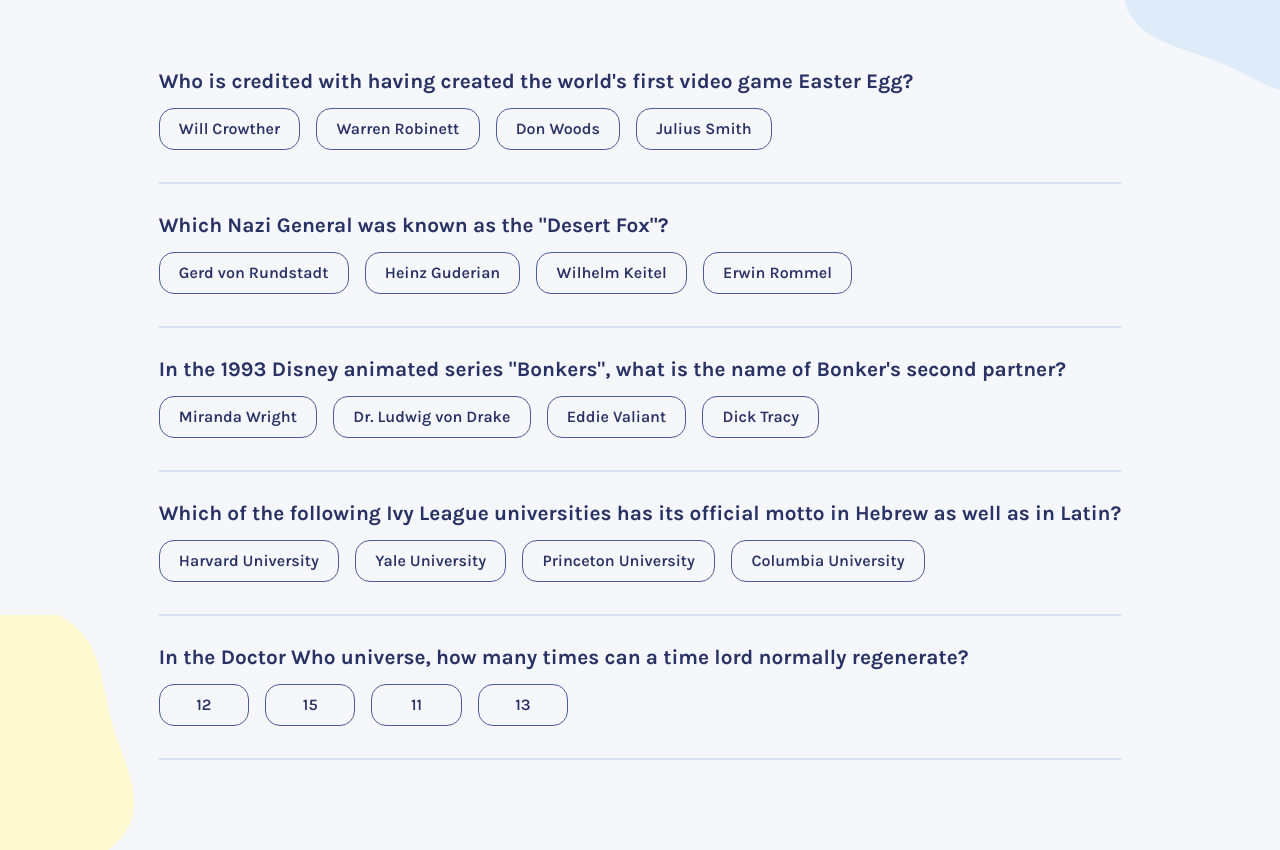
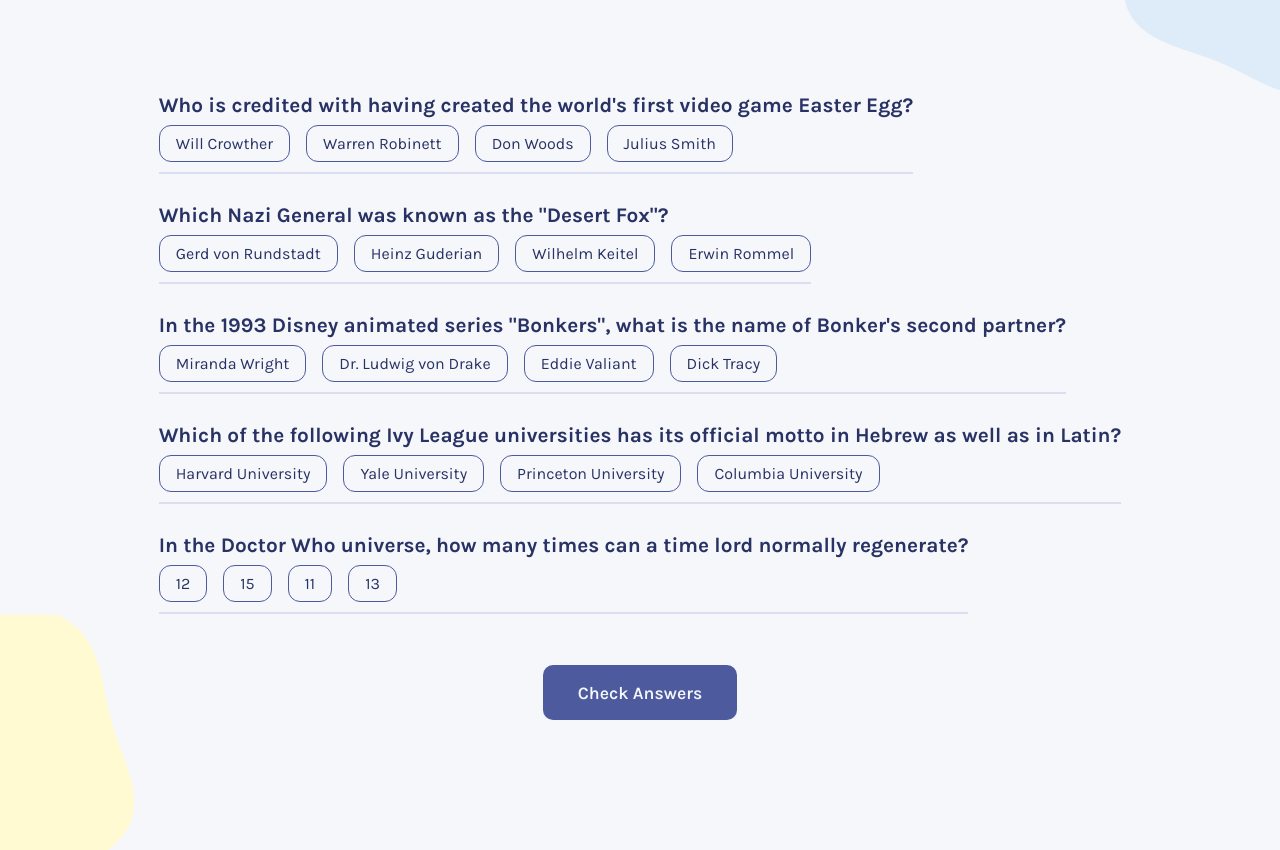
Before and after one commit to nils-n/open-trivia, a React (Vite) app: page / in a window 1280 px wide. Both pictures are taken after a click on the button "Start quiz". Shown: the top 850 px of the page. Built offline with nearby package versions, Linux system fonts and the light colour scheme.

Commit message:
refactor inputs as radio buttons

```diff
--- a/src/App.css
+++ b/src/App.css
@@ -35,9 +35,21 @@
 }
 
 /* Trivia Component*/
+
+.trivia--form {
+  display: grid;
+  flex-direction: column;
+  justify-items: left;
+  gap: 1em;
+}
+.trivia--btn {
+  width: max-content;
+  justify-self: center;
+  margin-top: 2em;
+}
+
 .trivia--item {
   border-bottom: 2px solid #dbdef0;
-  padding: 1em 0 1em;
 }
 
 .trivia--question {
@@ -56,11 +68,22 @@
   margin-bottom: 1em;
 }
 
-.trivia--option {
-  border: 0.8px solid #4d5b9e;
-  padding: 0.5em 1.2em;
-  border-radius: 15px;
-  min-width: 50px;
-  text-align: center;
-  font-weight: 600;
+.trivia--answers input[type="radio"] {
+  opacity: 0;
+  position: fixed;
+  width: 0;
 }
+
+.trivia--answers label {
+  background: #f5f7fb;
+  border: 1px solid #4d5b9e;
+  border-radius: 12px;
+  padding: 0.5em 1em;
+  cursor: pointer;
+  font-family: "Karla", sans-serif;
+}
+
+.trivia--answers input[type="radio"]:checked + label {
+  background: #d6dbf5;
+  border: none;
+}
--- a/src/components/Trivia.jsx
+++ b/src/components/Trivia.jsx
@@ -1,20 +1,28 @@
 import { decode } from "html-entities";
 
 export function Trivia(props) {
+  console.log(props.allQuestions);
   const questionsEl = props.allQuestions.map((questionData) => {
+    // create JSX for the option
+    console.log("questionData is ;", questionData);
     const options = questionData.options.map((option, ix) => {
-      console.log(option);
+      console.log("option is ;", option);
+
       return (
-        <li
-          className="trivia--option"
-          key={ix}
-        >
-          {decode(option)}{" "}
+        <li>
+          <input
+            type="radio"
+            id={`${questionData.id}_option-${ix}`}
+            name={`${questionData.id}`}
+            key={`${questionData.id}_option-${ix}`}
+            value={decode(option)}
+          />
+          <label htmlFor={`${questionData.id}_option-${ix}`}>
+            {decode(option)}
+          </label>
         </li>
       );
     });
-
-    console.log(options);
 
     return (
       <div
@@ -27,5 +35,10 @@
     );
   });
 
-  return <>{questionsEl}</>;
+  return (
+    <form className="trivia--form">
+      {questionsEl}
+      <button className="btn trivia--btn">Check Answers</button>
+    </form>
+  );
 }
```
